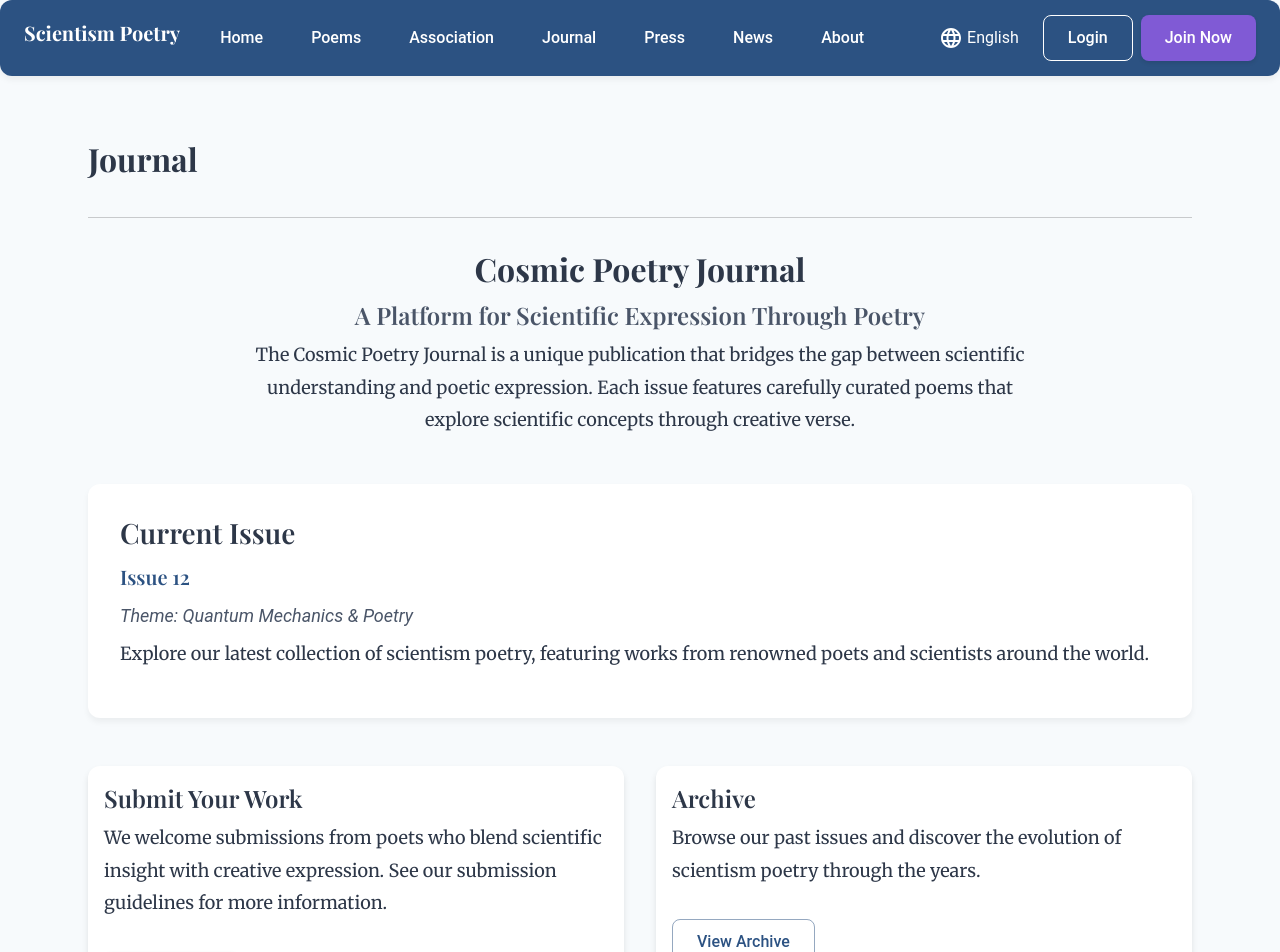
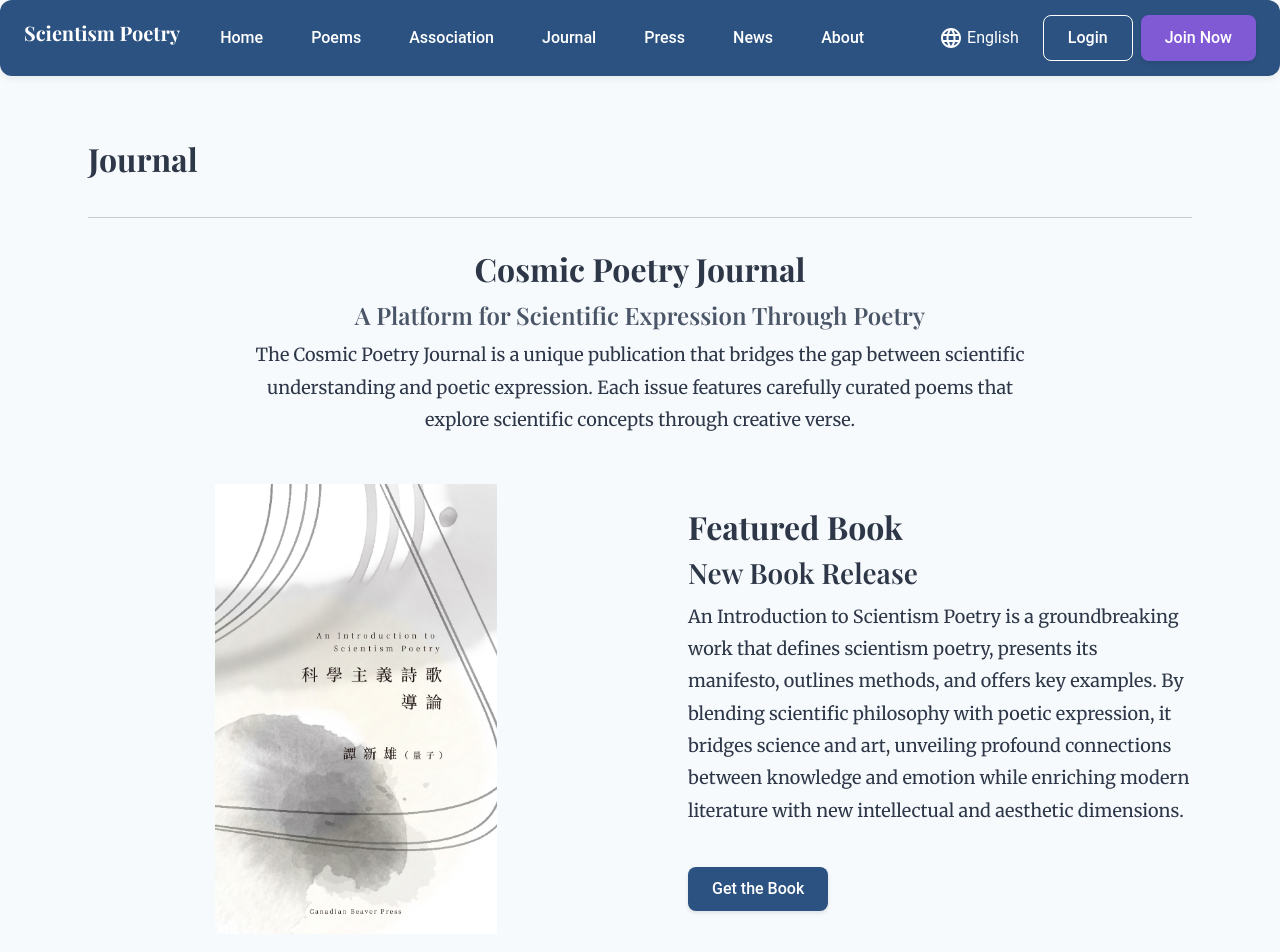
Before and after one commit to codeinwind/scientism-poetry, a React (Create React App) app in the folder frontend/: page /journal in a window 1280 px wide. Shown: the top 952 px of the page. Built offline with nearby package versions, Linux system fonts and the light colour scheme; a web font is replaced by a local one.

Commit message:
Add contact us

```diff
--- a/frontend/src/components/homepage/FeaturesOverview.js
+++ b/frontend/src/components/homepage/FeaturesOverview.js
@@ -23,25 +23,20 @@ const FeaturesOverview = () => {
     {
       title: t('home:features.journal.title'),
       description: t('home:features.journal.description'),
-      image: '/images/journal.jpg',
+      image: '/images/workshops.jpg',
+
       link: '/journal'
     },
     {
       title: t('home:features.press.title'),
       description: t('home:features.press.description'),
-      image: '/images/workshops.jpg',
+      image: '/images/journal.jpg',
       link: '/press'
     },
   ];
 
   return (
     <Box sx={{ py: 6 }}>
-      <Typography variant="h4" align="center" gutterBottom>
-        {t('home:features.title')}
-      </Typography>
-      <Typography variant="body1" align="center" sx={{ mb: 4 }}>
-        {t('home:features.subtitle')}
-      </Typography>
       <Grid
         container
         spacing={4}
--- a/frontend/src/components/layout/Footer.js
+++ b/frontend/src/components/layout/Footer.js
@@ -23,7 +23,7 @@ const Footer = () => {
             <Typography variant="h6" gutterBottom>
               {t('footer:about.title')}
             </Typography>
-            <Typography variant="body2" sx={{color: 'inherit'}}>
+            <Typography variant="body2" sx={{ color: 'inherit' }}>
               {t('footer:about.description')}
             </Typography>
           </Grid>
@@ -41,13 +41,15 @@ const Footer = () => {
                 {t('footer:links.about')}
               </MuiLink>
               <MuiLink
-                component={Link}
-                to="/book"
+                href="https://www.amazon.com/dp/B0DQJVM15R?ref=cm_sw_r_ffobk_mwn_dp_Z7E6A701AFW0KZ3N7KQS&ref_=cm_sw_r_ffobk_mwn_dp_Z7E6A701AFW0KZ3N7KQS&social_share=cm_sw_r_ffobk_mwn_dp_Z7E6A701AFW0KZ3N7KQS&peakEvent=5&dealEvent=0&language=en_US&skipTwisterOG=1&bestFormat=true"
+                target="_blank"
+                rel="noopener noreferrer"
                 color="inherit"
                 sx={{ mb: 1 }}
               >
                 {t('footer:links.book')}
               </MuiLink>
+
               <MuiLink
                 component={Link}
                 to="/poems"
@@ -57,13 +59,13 @@ const Footer = () => {
                 {t('footer:links.poems')}
               </MuiLink>
               <MuiLink
-                component={Link}
-                to="/contact"
+                href="mailto:ScientismPoetry@gmail.com"
                 color="inherit"
                 sx={{ mb: 1 }}
               >
                 {t('footer:links.contact')}
               </MuiLink>
+
             </Box>
           </Grid>
           <Grid item xs={12} sm={4}>
@@ -102,10 +104,10 @@ const Footer = () => {
           </Grid>
         </Grid>
         <Box sx={{ mt: 5, borderTop: 1, pt: 2, borderColor: 'rgba(255, 255, 255, 0.2)' }}>
-          <Typography variant="body2" align="center" sx={{color: 'inherit'}}>
+          <Typography variant="body2" align="center" sx={{ color: 'inherit' }}>
             {t('footer:copyright', { year: currentYear })}
           </Typography>
-          <Typography variant="body2" align="center" sx={{color: 'inherit'}}>
+          <Typography variant="body2" align="center" sx={{ color: 'inherit' }}>
             <MuiLink
               component={Link}
               to="/privacy"
--- a/frontend/src/pages/Home.js
+++ b/frontend/src/pages/Home.js
@@ -116,6 +116,19 @@ const Home = () => {
                   <Typography variant="body1" paragraph align="center">
                     {t('home:featuredBook.description')}
                   </Typography>
+                  <Box sx={{ mt: 3 }}>
+                    <Button
+                      variant="contained"
+                      color="primary"
+                      size="large"
+                      component={Link}
+                      href="https://www.amazon.com/dp/B0DQJVM15R?ref=cm_sw_r_ffobk_mwn_dp_Z7E6A701AFW0KZ3N7KQS&ref_=cm_sw_r_ffobk_mwn_dp_Z7E6A701AFW0KZ3N7KQS&social_share=cm_sw_r_ffobk_mwn_dp_Z7E6A701AFW0KZ3N7KQS&peakEvent=5&dealEvent=0&language=en_US&skipTwisterOG=1&bestFormat=true"
+                      target="_blank"
+                      rel="noopener noreferrer"
+                    >
+                      {t('home:featuredBook.button')}
+                    </Button>
+                  </Box>
                 </Box>
               </Grid>
 
--- a/frontend/src/pages/Journal.js
+++ b/frontend/src/pages/Journal.js
@@ -1,6 +1,7 @@
 import React from 'react';
 import {
   Container,
+  CardMedia,
   Typography,
   Grid,
   Card,
@@ -31,6 +32,48 @@ const Journal = () => {
           {t('journal:description')}
         </Typography>
       </Box>
+
+      {/* Book */}
+      <Grid container spacing={4} alignItems="center" sx={{ mb: 6 }}>
+        <Grid item xs={12} md={6}>
+          <CardMedia
+            component="img"
+            image="/images/book-cover.jpg"
+            alt="Book Cover"
+            sx={{
+              height: { xs: 300, md: 450 },
+              width: '100%',
+              objectFit: 'contain',
+              borderRadius: 2,
+            }}
+          />
+        </Grid>
+        <Grid item xs={12} md={6}>
+          <Box sx={{ display: 'flex', flexDirection: 'column', alignItems: 'flex-start', pl: { md: 4 } }}>
+            <Typography variant="h3" gutterBottom align="left">
+              {t('home:featuredBook.title')}
+            </Typography>
+            <Typography variant="h4" gutterBottom align="left">
+              {t('home:featuredBook.bookTitle')}
+            </Typography>
+            <Typography variant="body1" paragraph align="left">
+              {t('home:featuredBook.description')}
+            </Typography>
+            <Box sx={{ mt: 3 }}>
+              <Button
+                variant="contained"
+                color="primary"
+                size="large"
+                href="https://www.amazon.com/dp/B0DQJVM15R?ref=cm_sw_r_ffobk_mwn_dp_Z7E6A701AFW0KZ3N7KQS&ref_=cm_sw_r_ffobk_mwn_dp_Z7E6A701AFW0KZ3N7KQS&social_share=cm_sw_r_ffobk_mwn_dp_Z7E6A701AFW0KZ3N7KQS&peakEvent=5&dealEvent=0&language=en_US&skipTwisterOG=1&bestFormat=true"
+                target="_blank"
+                rel="noopener noreferrer"
+              >
+                {t('home:featuredBook.button')}
+              </Button>
+            </Box>
+          </Box>
+        </Grid>
+      </Grid>
 
       {/* Current Issue */}
       <Paper elevation={2} sx={{ p: 4, mb: 6, bgcolor: 'background.paper' }}>
```
